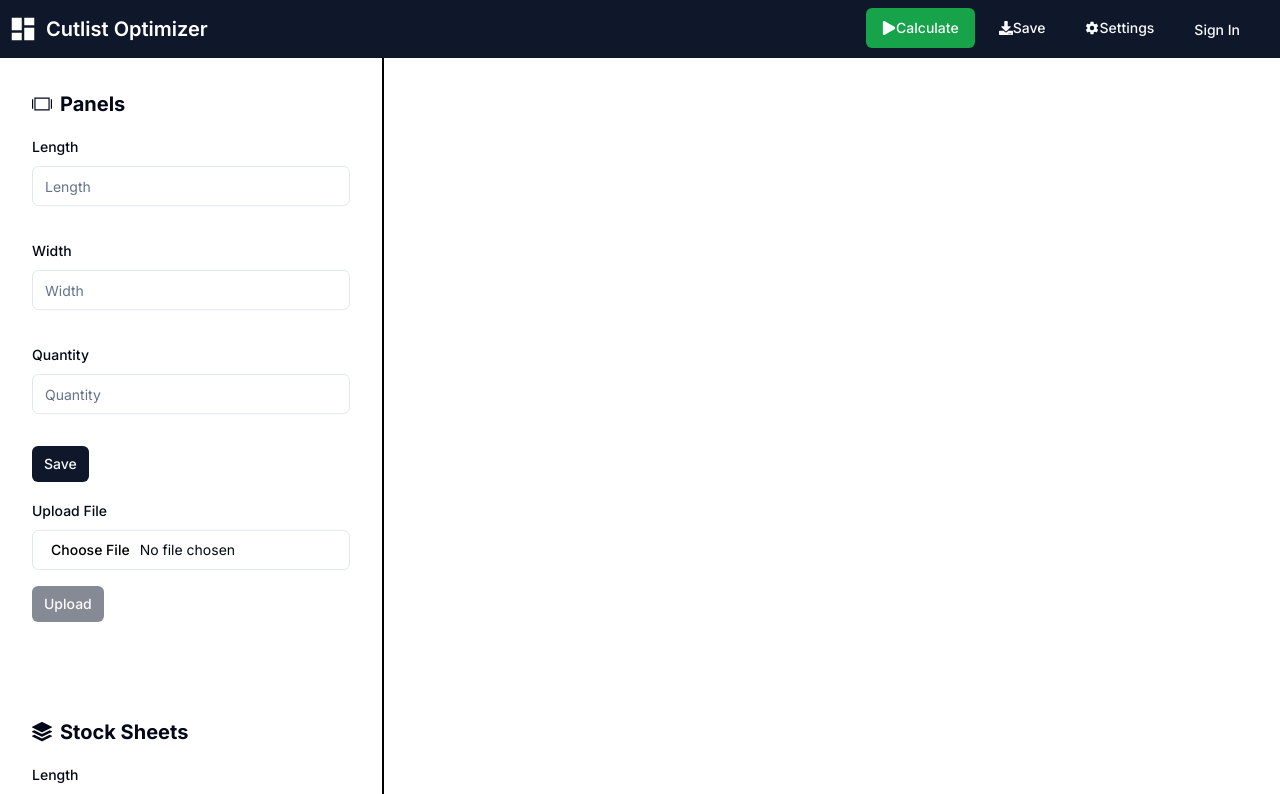
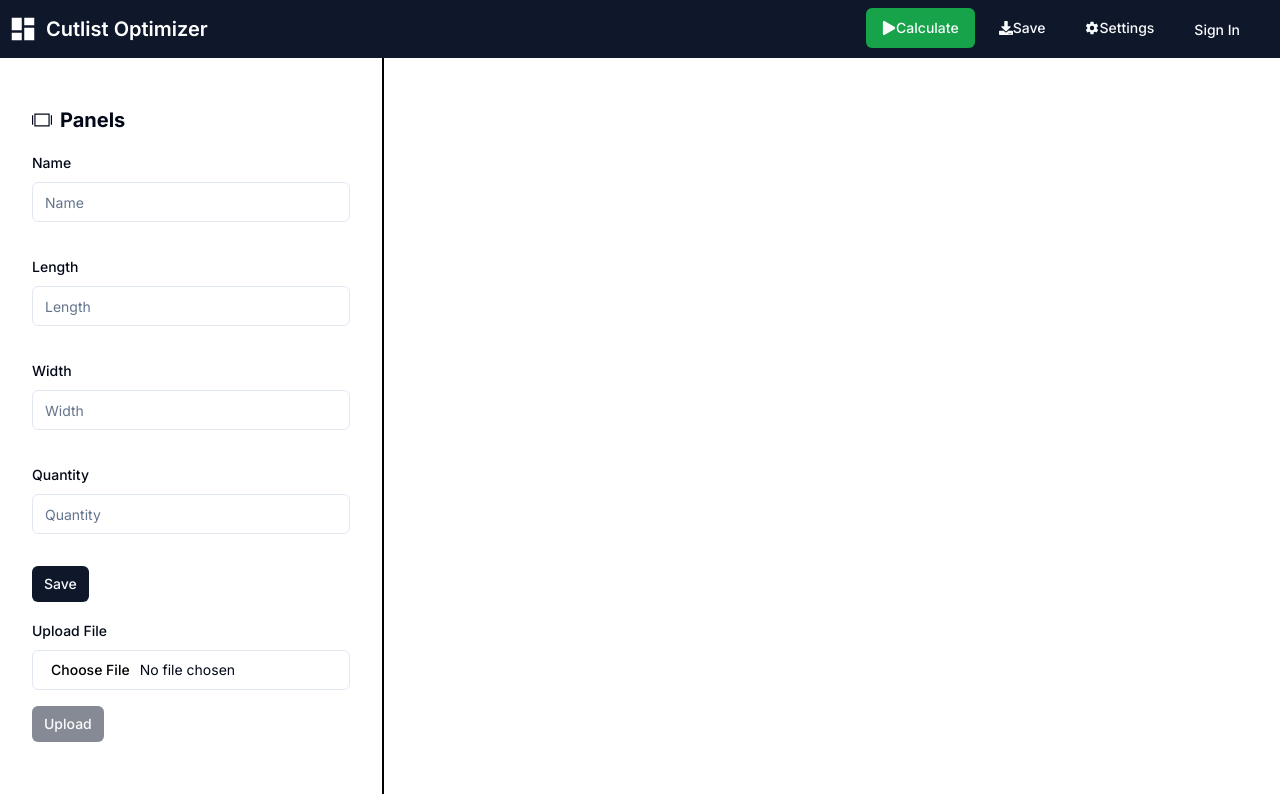
Before and after one commit to noman318/cadbid-optimizer, a Next.js app in the folder frontend/: page / in a window 1280 px wide. Shown: the top 794 px of the page. Built offline with nearby package versions, Linux system fonts and the light colour scheme.

Commit message:
API created to Upload Panel CSV

```diff
--- a/frontend/app/page.tsx
+++ b/frontend/app/page.tsx
@@ -1,10 +1,11 @@
 import AddForm from "@/components/AddForm";
+import { TfiLayoutSliderAlt } from "react-icons/tfi";
 
 export default function Home() {
   return (
     <main className="flex min-h-screen w-96 p-8 flex-col gap-6 border-r-2 border-solid border-black">
-      <AddForm />
-      {/* <AddForm title="Panels" icon={<TfiLayoutSliderAlt />} type="panel" /> */}
+      {/* <AddForm /> */}
+      <AddForm title="Panels" icon={<TfiLayoutSliderAlt />} type="panel" />
       {/* <AddForm title="Stock Sheets" icon={<BsStack />} type="stock" /> */}
     </main>
   );
--- a/frontend/components/AddForm.tsx
+++ b/frontend/components/AddForm.tsx
@@ -26,18 +26,20 @@
   length: z.string().min(2).max(50),
   width: z.string().min(2).max(50),
   qty: z.string().min(1).max(50),
-  panelLength: z.string().min(1).max(50),
-  panelWidth: z.string().min(1).max(50),
-  panelQty: z.string().min(1).max(50),
+  name: z.string(),
+  // panelLength: z.string().min(1).max(50),
+  // panelWidth: z.string().min(1).max(50),
+  // panelQty: z.string().min(1).max(50),
   file_input: z.string(),
 });
 
 type Props = {
   title: string;
-  icon: React.ReactNode;
+  icon: React.ReactElement<React.SVGProps<SVGSVGElement>>;
   type: string;
 };
-const AddForm = () => {
+
+const AddForm = ({ title, icon, type }: Props) => {
   const [createPanel, { data: createPanelData, isError, isLoading }] =
     useCreatePanelMutation();
   const [createStock, { data: creatStockeData }] = useCreateStockMutation();
@@ -51,32 +53,40 @@
       length: "",
       width: "",
       qty: "",
-      panelLength: "",
-      panelWidth: "",
-      panelQty: "",
+      name: "",
       file_input: "",
     },
   });
+  console.log("type", type);
 
   async function onSubmit(values: { [key: string]: string }) {
-    // console.log("values", values);
+    console.log("values", values);
+    // values.preventDefault();
     const newData: { [key: string]: string | number } = {};
 
     Object.keys(values).forEach((key) => {
+      if (key !== "name") {
         newData[key] = Number(values[key]);
+      } else {
+        newData[key] = values[key];
+      }
     });
 
-    // calling different apiSlice according to the type passed from the props
+    console.log("newData", newData);
+    const { length, width, qty, name } = newData;
+    const updatedData = { length, width, qty, name };
+    console.log("updatedData", updatedData);
+    // console.log("type", type);
 
     try {
-      await createPanel(newData).unwrap();
+      await createPanel(updatedData).unwrap();
 
       // form.reset({
       //   length: "",
       //   width: "",
       //   qty: "",
       // }),
-      console.log("newData", newData);
+      alert("created panel");
     } catch (error) {
       console.log("error", error);
     }
@@ -118,11 +128,11 @@
   return (
     <section>
       <h1 className="text-xl font-bold flex items-center gap-2 mb-4">
-        <TfiLayoutSliderAlt />
-        {"Panels"}
+        {/* <TfiLayoutSliderAlt />
+        {"Panels"} */}
       </h1>
       {isError ? <h1 className="text-red-600">Something Went wrong</h1> : <></>}
-      <Form {...form}>
+      {/* <Form {...form}>
         <form onSubmit={form.handleSubmit(onSubmit)} className="space-y-8">
           <FormField
             control={form.control}
@@ -205,14 +215,26 @@
             Upload
           </Button>
         </form>
-      </Form>
-      <div style={{ marginTop: "25%" }}>
+      </Form> */}
       <h1 className="text-xl font-bold flex items-center gap-2 mb-4">
-          <BsStack />
-          {"Stock Sheets"}
+        {icon}
+        {title}
       </h1>
       <Form {...form}>
         <form onSubmit={form.handleSubmit(onSubmit)} className="space-y-8">
+          <FormField
+            control={form.control}
+            name="name"
+            render={({ field }) => (
+              <FormItem>
+                <FormLabel>Name</FormLabel>
+                <FormControl>
+                  <Input placeholder="Name" {...field} />
+                </FormControl>
+                <FormMessage />
+              </FormItem>
+            )}
+          />
           <FormField
             control={form.control}
             name="length"
@@ -262,7 +284,6 @@
           </Button>
         </form>
       </Form>
-      </div>
 
       <Form {...form}>
         <form>
```
Also changed, not shown: 2 other files (tests, documents, lock files or other folders). Lines whose indentation alone changed are shown as unchanged.
